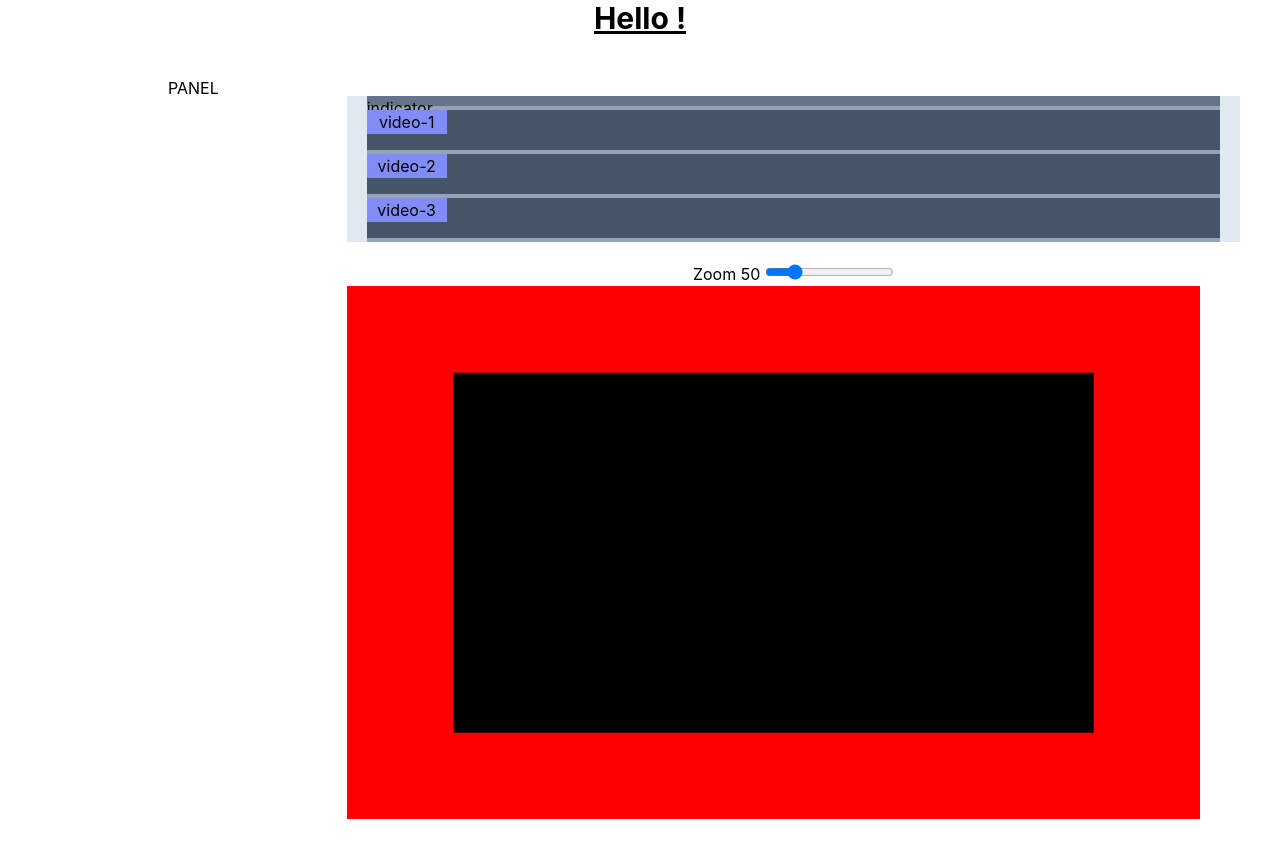
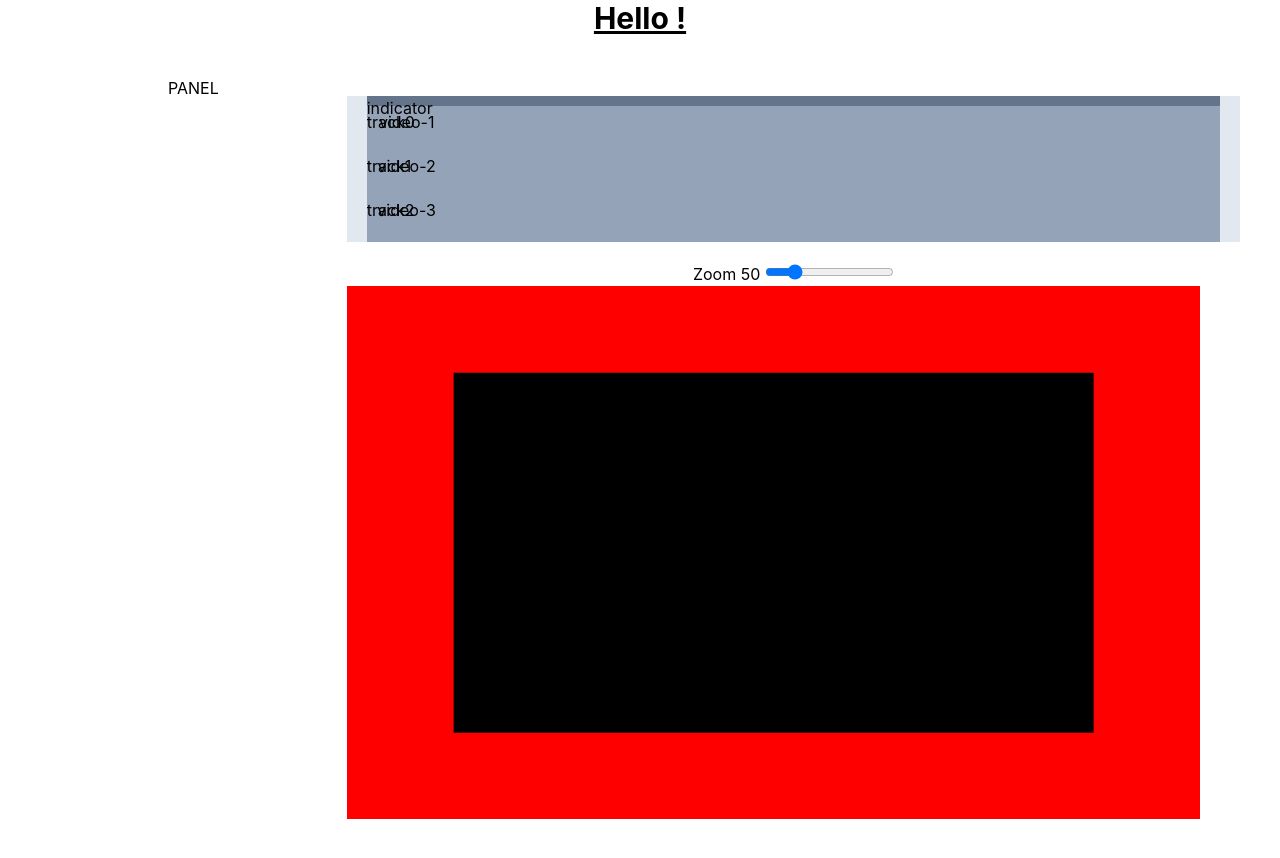
Before and after one commit to fesiib/video-editing-prototype, a React (Create React App) app: page / in a window 1280 px wide. Built offline with nearby package versions, Linux system fonts and the light colour scheme.

Commit message:
Timeline: todos: do restrict timelineitems, snap to tracks, overlay

```diff
--- a/src/components/NewTimeline.js
+++ b/src/components/NewTimeline.js
@@ -1,12 +1,11 @@
-import { closestCenter, DndContext, DragOverlay, KeyboardSensor, PointerSensor, useDraggable, useDroppable, useSensor, useSensors } from "@dnd-kit/core";
-import { restrictToFirstScrollableAncestor, restrictToHorizontalAxis, restrictToParentElement, restrictToWindowEdges } from "@dnd-kit/modifiers";
-import { arrayMove, horizontalListSortingStrategy, SortableContext, sortableKeyboardCoordinates, useSortable } from "@dnd-kit/sortable";
+import { closestCenter, closestCorners, DndContext, DragOverlay, KeyboardSensor, PointerSensor, useDraggable, useDroppable, useSensor, useSensors } from "@dnd-kit/core";
+import { createSnapModifier, restrictToFirstScrollableAncestor, restrictToHorizontalAxis, restrictToParentElement } from "@dnd-kit/modifiers";
 import { CSS } from "@dnd-kit/utilities";
 import { action } from "mobx";
 import { observer } from "mobx-react-lite";
-import { createRef, forwardRef, useEffect, useState } from "react";
+import { useEffect, useState } from "react";
 import useRootContext from "../hooks/useRootContext";
-import TimelineItemWrapper from "./TimelineItem";
+import DraggableTimelineItem, { TimelineItem } from "./TimelineItem";
 
 const TimelinePositionIndicator = observer(function TimelinePositionIndicator({ id
 }) {
@@ -71,13 +70,27 @@ const TimelineTrack = observer(function TimelineTrack({
 		uiStore,
 		domainStore
 	} = useRootContext();
-
 	const width = uiStore.timelineConst.timelineMaxWidth;
 
+	const [activeItem, setActiveItem] = useState(null);
+
 	const {
-		setNodeRef
+		setNodeRef,
+		isOver,
 	} = useDroppable({
-		id: "droppable" + id,
+		id: "droppable" + toString(id),
+		disabled: false,
+	});
+
+	const onSceneDragStart = action((event) => {
+		const { active } = event;
+		setActiveItem(active);
+		console.log(active);
+	});
+
+	const onSceneDragOver = action((event) => {
+		console.log("here")
+		console.log(event);
 	});
 
 	const onSceneDragEnd = action((event) => {
@@ -91,29 +104,55 @@ const TimelineTrack = observer(function TimelineTrack({
 		scene.y += delta.y;
 	});
 
+	const snapToGridModifier = createSnapModifier(20);
+
 	return (<DndContext
 		modifiers={[]}
+		collisionDetection={closestCorners}
+		onDragStart={onSceneDragStart}
+		onDragOver={onSceneDragOver}
 		onDragEnd={onSceneDragEnd}
 	>
 		<div
-			className="bg-slate-600 my-1 relative h-10"
+			className={`bg-slate-${!isOver ? "600" : "400"} my-1 relative h-10`}
 			style={{
 				width: width,
 			}}
 			ref={setNodeRef}
+			aria-label={"Droppable region"}
 		>
 			<div className="absolute inset-y-0 left-0">
 				{title}
 			</div>
 			{
 				scenes.map((scene) => (
-					<TimelineItemWrapper
+					<DraggableTimelineItem
 						key={scene.id}
 						scene={scene}
 					/>
 				))
 			}
 		</div>
+		<DragOverlay
+			modifiers={[
+				restrictToFirstScrollableAncestor,
+				snapToGridModifier,
+			]}
+			dropAnimation={null}
+		>
+		{
+			activeItem ?
+			<TimelineItem
+				key={"item_overlay"}
+				scene={activeItem.data.current.scene}
+				transform={null}
+				isOverlay={true}
+				id={activeItem.id}
+			/>
+			:
+			null
+		}
+		</DragOverlay>
 	</DndContext>);
 });
 
--- a/src/components/TimelineItem.js
+++ b/src/components/TimelineItem.js
@@ -1,11 +1,8 @@
-import { closestCenter, DndContext, DragOverlay, KeyboardSensor, PointerSensor, useDraggable, useDroppable, useSensor, useSensors } from "@dnd-kit/core";
-import { restrictToFirstScrollableAncestor, restrictToHorizontalAxis, restrictToParentElement, restrictToWindowEdges } from "@dnd-kit/modifiers";
-import { arrayMove, horizontalListSortingStrategy, SortableContext, sortableKeyboardCoordinates, useSortable } from "@dnd-kit/sortable";
+import { DndContext, useDraggable} from "@dnd-kit/core";
+import { restrictToFirstScrollableAncestor, restrictToHorizontalAxis } from "@dnd-kit/modifiers";
 import { CSS } from "@dnd-kit/utilities";
-import { action } from "mobx";
 import { observer } from "mobx-react-lite";
-import { createRef, forwardRef, useEffect, useState } from "react";
-import useRootContext from "../hooks/useRootContext";
+import { forwardRef } from "react";
 
 const DraggableRangeHandle = observer(function DraggableRangeHandle({
 	id, handleName
@@ -73,29 +70,32 @@ const ResizeWrapper = observer(function ResizeWrapper({
 	</>);
 });
 
-const TimelineItem = observer(forwardRef(function TimelineItem({
-	scene, style, isOverlay, ...props
+export const TimelineItem = observer(forwardRef(function TimelineItem({
+	scene, transform, isOverlay, ...props
 }, ref) {
 
+	const style = {
+		...scene.timelineTransform(transform),
+	};
 	return (<div
-		className={"bg-indigo-400 w-20"}
+		className={ `bg-indigo-${!isOverlay ? "400" : "100"} w-20 absolute z-10`}
 		ref={ref}
 		style={style}
 		{...props}
 	>
-		{scene.id}
+		{isOverlay ? "overlay" : scene.id}
 	</div>
 	);
 }));
 
-const TimelineItemWrapper = observer(function TimelineItemWrapper({
+const DraggableTimelineItem = observer(function TimelineItemWrapper({
 	scene
 }) {
 	const {
 		attributes,
 		listeners,
 		setNodeRef,
-		transform,
+		transform
 	} = useDraggable({
 		id: scene.id,
 		data: {
@@ -103,19 +103,11 @@ const TimelineItemWrapper = observer(function TimelineItemWrapper({
 		},
 	});
 
-	const style = transform ? {
-		transform: `translate3d(${scene.x + transform.x}px, ${scene.y + transform.y}px, ${scene.z}px)`,
-	} : {
-		transform: `translate3d(${scene.x}px, ${scene.y}px, ${scene.z}px)`,
-	}
-
-	console.log(transform)
-
 	return (
 		<TimelineItem
 			ref={setNodeRef}
 			scene={scene}
-			style={style}
+			transform={null}
 			isOverlay={false}
 			{...attributes}
 			{...listeners}
@@ -124,4 +116,4 @@ const TimelineItemWrapper = observer(function TimelineItemWrapper({
 
 });
 
-export default TimelineItemWrapper;
+export default DraggableTimelineItem;
--- a/src/stores/domainStore.js
+++ b/src/stores/domainStore.js
@@ -97,6 +97,15 @@ class Video {
 
         this.processing = false;
     }
+
+	timelineTransform(transform) {
+		const retTransform = transform ? {
+			transform: `translate3d(${this.x + transform.x}px, ${this.y + transform.y}px, ${this.z}px)`,
+		} : {
+			transform: `translate3d(${this.x}px, ${this.y}px, ${this.z}px)`,
+		}
+		return retTransform;
+	}
 }
 
 export default DomainStore;
```
